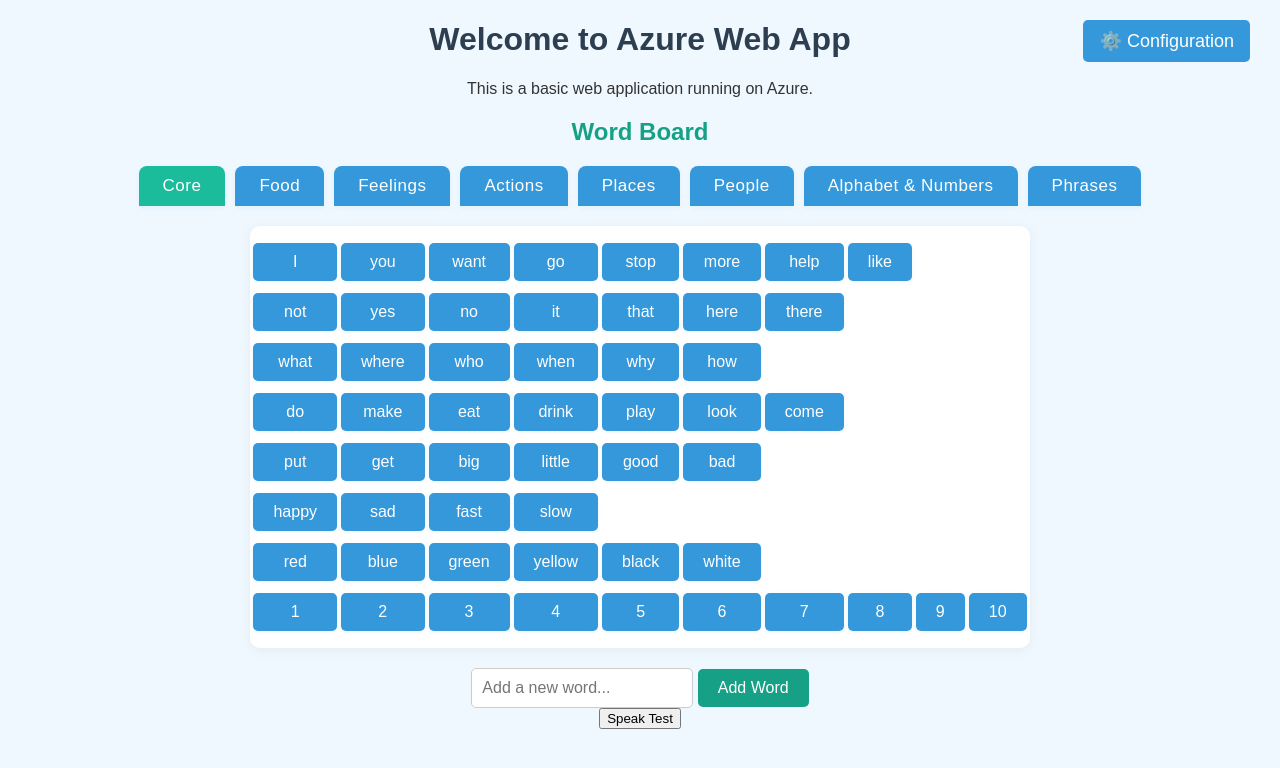
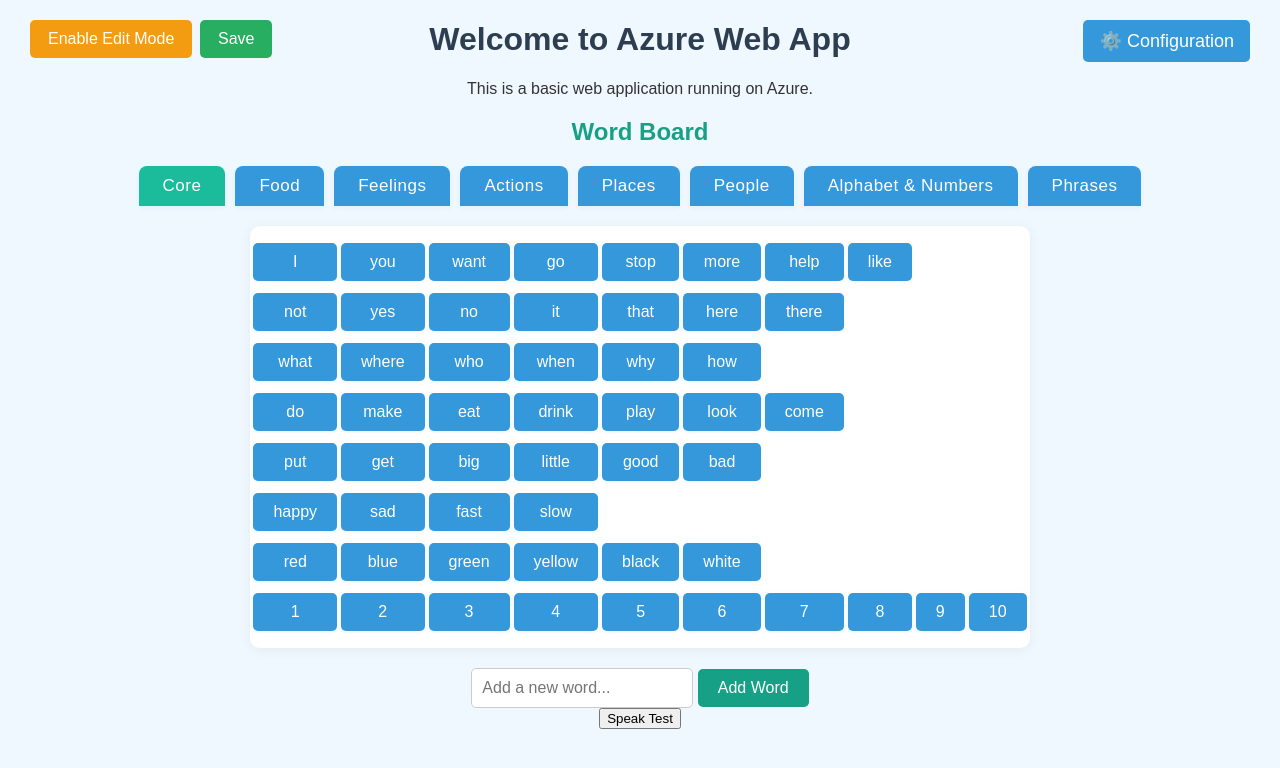
Before and after one commit to Brendon-Ryan/my-speech-board, a website: page src/index.html in a window 1280 px wide. Drawn offline with Linux system fonts and the light colour scheme.

Commit message:
Add edit mode functionality with toggle and save buttons, and style updates

```diff
--- a/src/scripts/app.js
+++ b/src/scripts/app.js
@@ -221,21 +221,68 @@
     }
 });
 
+// --- Edit Mode Toggle ---
+let editMode = false;
+
+// Add Edit Mode and Save buttons to the UI
+const editModeBtn = document.createElement('button');
+editModeBtn.id = 'edit-mode-btn';
+editModeBtn.textContent = 'Enable Edit Mode';
+editModeBtn.style.position = 'absolute';
+editModeBtn.style.top = '20px';
+editModeBtn.style.left = '30px';
+editModeBtn.style.zIndex = '1001';
+document.body.appendChild(editModeBtn);
+
+const saveBtn = document.createElement('button');
+saveBtn.id = 'save-btn';
+saveBtn.textContent = 'Save';
+saveBtn.style.position = 'absolute';
+saveBtn.style.top = '20px';
+saveBtn.style.left = '170px';
+saveBtn.style.zIndex = '1001';
+document.body.appendChild(saveBtn);
+
+saveBtn.addEventListener('click', () => {
+    // Save functionality to be implemented
+});
+
+editModeBtn.addEventListener('click', () => {
+    editMode = !editMode;
+    editModeBtn.textContent = editMode ? 'Disable Edit Mode' : 'Enable Edit Mode';
+    document.body.classList.toggle('edit-mode', editMode);
+    enableDragAndDropOnAllTables();
+});
+
 // --- Drag and Drop for Word Buttons ---
 function enableDragAndDropOnTable(table) {
     if (!table) return;
-    // Make all word buttons draggable
+    // Make all word buttons draggable only in edit mode
     table.querySelectorAll('.word-btn').forEach(btn => {
+        if (editMode) {
             btn.setAttribute('draggable', 'true');
             btn.addEventListener('dragstart', handleDragStart);
             btn.addEventListener('dragend', handleDragEnd);
+        } else {
+            btn.removeAttribute('draggable');
+            btn.removeEventListener('dragstart', handleDragStart);
+            btn.removeEventListener('dragend', handleDragEnd);
+        }
     });
-    // Make all table cells droppable
+    // Make all table cells droppable only in edit mode
     table.querySelectorAll('td').forEach(td => {
+        if (editMode) {
             td.addEventListener('dragover', handleDragOver);
             td.addEventListener('drop', handleDrop);
             td.addEventListener('dragenter', handleDragEnter);
             td.addEventListener('dragleave', handleDragLeave);
+        } else {
+            td.removeEventListener('dragover', handleDragOver);
+            td.removeEventListener('drop', handleDrop);
+            td.removeEventListener('dragenter', handleDragEnter);
+            td.removeEventListener('dragleave', handleDragLeave);
+            td.classList.remove('drag-over');
+        }
     });
 }
 
--- a/src/styles/style.css
+++ b/src/styles/style.css
@@ -96,6 +96,44 @@
 .word-btn.dragging {
     opacity: 0.5;
     box-shadow: 0 0 12px 2px #1abc9c;
+}
+
+/* Edit Mode Styles */
+body.edit-mode .word-btn {
+    outline: 2px dashed #1abc9c;
+    cursor: grab;
+}
+body.edit-mode .word-btn:active {
+    cursor: grabbing;
+}
+#edit-mode-btn {
+    background: #f39c12;
+    color: #fff;
+    border: none;
+    padding: 10px 18px;
+    border-radius: 5px;
+    font-size: 16px;
+    cursor: pointer;
+    transition: background 0.3s;
+}
+#edit-mode-btn:hover {
+    background: #e67e22;
+}
+
+/* Save Button Styles */
+#save-btn {
+    background: #27ae60;
+    color: #fff;
+    border: none;
+    padding: 10px 18px;
+    border-radius: 5px;
+    font-size: 16px;
+    cursor: pointer;
+    transition: background 0.3s;
+    margin-left: 30px;
+}
+#save-btn:hover {
+    background: #219150;
 }
 
 /* Input Section */
```
Lines whose indentation alone changed are shown as unchanged.
